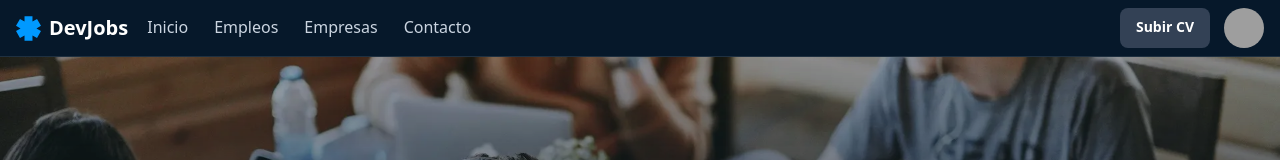
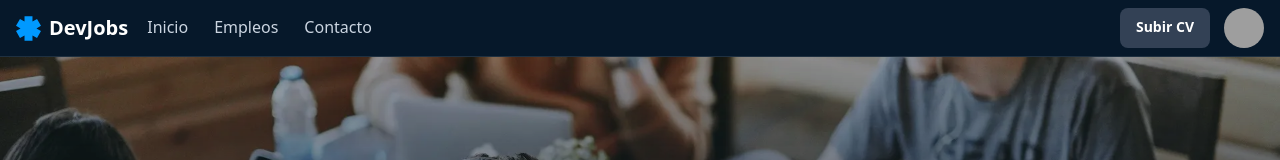
Before and after one commit to CeboMkn/JSCamp, a React (Vite) app in the folder 02-react/: page / in a window 1280 px wide. Shown: the top 160 px of the page. Built offline with nearby package versions, Linux system fonts and the light colour scheme; grey boxes are pictures that could not be loaded.

Commit message:
quitar empleos de header

```diff
--- a/02-react/src/components/Header.jsx
+++ b/02-react/src/components/Header.jsx
@@ -21,7 +21,7 @@ export function Header() {
         <nav className="nav">
           <Link href="/">Inicio</Link>
           <Link href="/search">Empleos</Link>
-          <Link href="/empresas">Empresas</Link>
+          {/* <Link href="/empresas">Empresas</Link> */}
           <Link href="/contact">Contacto</Link>
         </nav>
       </div>
```
